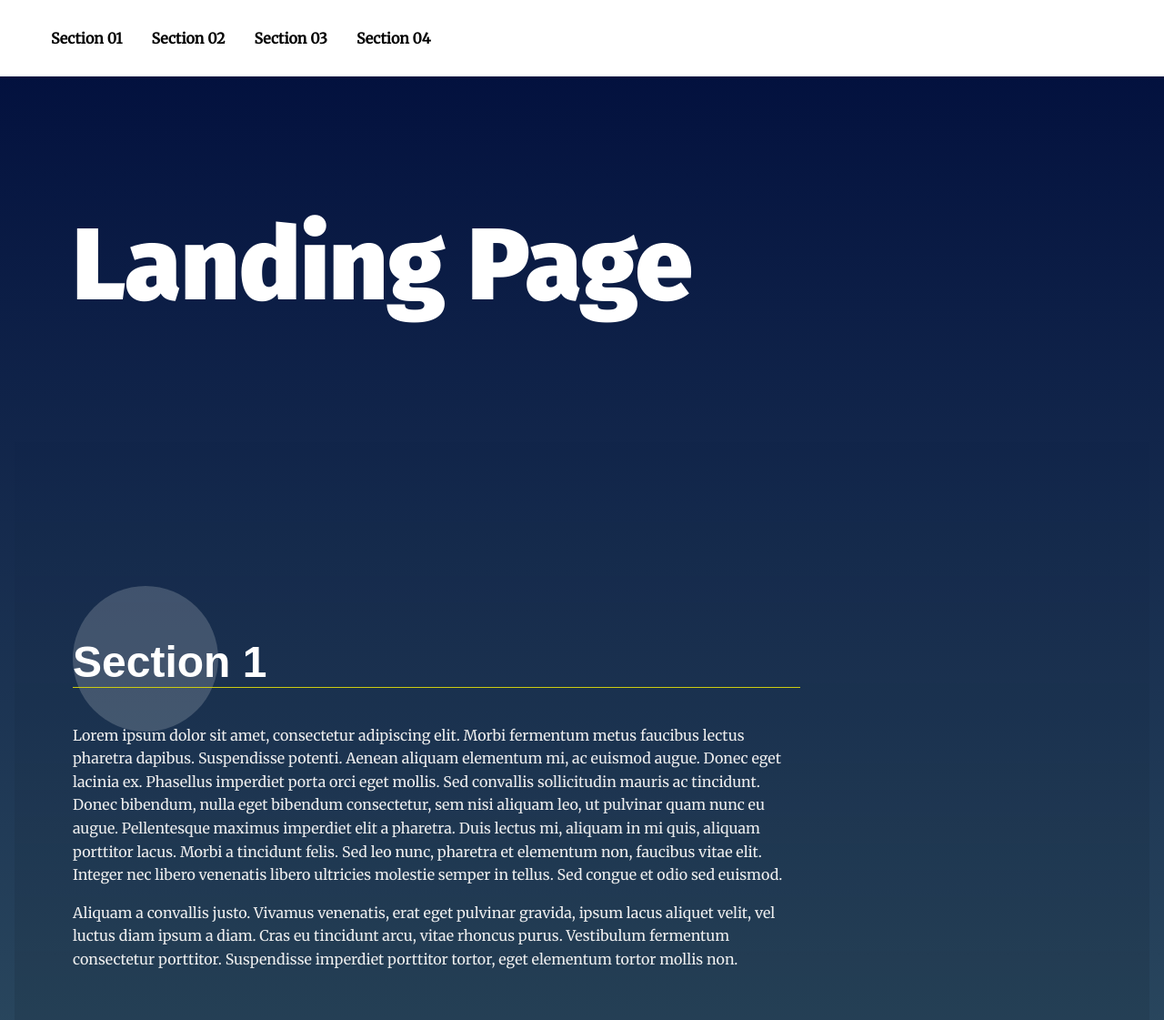
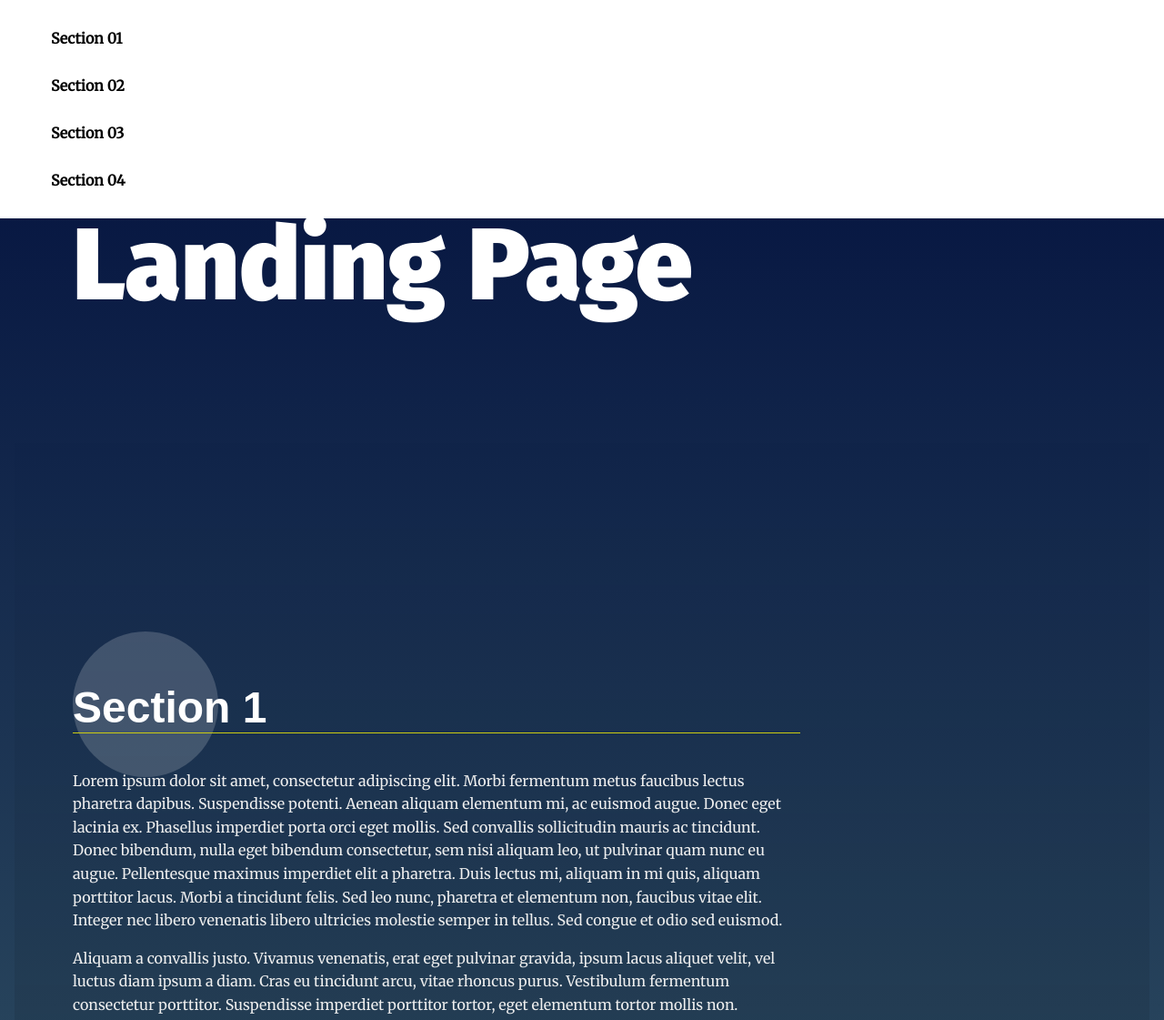
Before and after one commit to leouchoa/landing_page, a website: page index.html in a window 1280 px wide. Shown: the top 1121 px of the page at 91% size. Drawn offline with Linux system fonts and the light colour scheme.

Commit message:
rm media query

```diff
--- a/css/styles.css
+++ b/css/styles.css
@@ -234,46 +234,6 @@ section.your-active-class .landing__container::after {
   }
 }
 
-@media (min-width: 760px) {
-  .navbar__menu li {
-    display: inline-block;
-    justify-content: center;
-    font-size: medium;
-    border-top-color: darkslateblue;
-    border-bottom-color: darkslateblue;
-  }
-
-  section {
-    padding-top: 125px;
-  }
-
-  .active-section {
-    display: inline-block;
-    border-style: solid;
-    background-color: lightgrey;
-  }
-}
-
-@media (min-width: 760px) {
-  .navbar__menu li {
-    display: inline-block;
-    justify-content: center;
-    font-size: medium;
-    border-top-color: darkslateblue;
-    border-bottom-color: darkslateblue;
-  }
-
-  section {
-    padding-top: 125px;
-  }
-
-  .active-section {
-    display: inline-block;
-    border-style: solid;
-    background-color: lightgrey;
-  }
-}
-
 .menu__link {
   display: block;
   padding: 1em;
```
